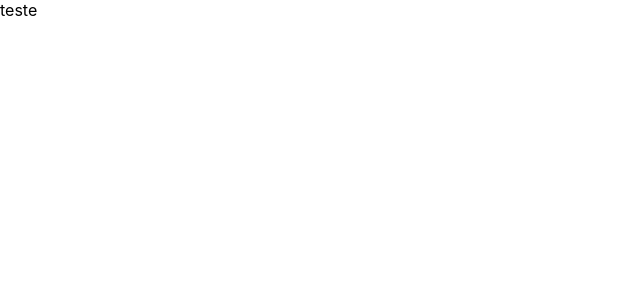
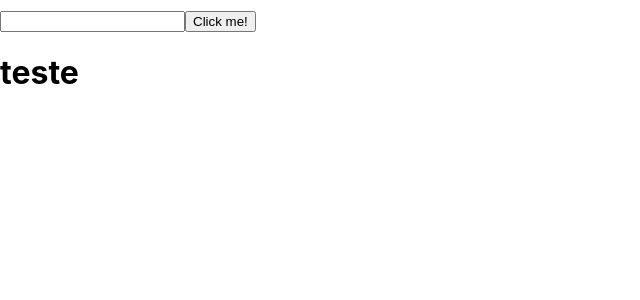
Before and after one commit to TL-Developer/reactmon, a React (Create React App) app: page / in a window 1280 px wide. Shown: the top 300 px of the page, without its empty margins (0-640 px from the left). Built offline with nearby package versions, Linux system fonts and the light colour scheme.

Commit message:
redux no app

```diff
--- a/package.json
+++ b/package.json
@@ -21,5 +21,9 @@
     "not dead",
     "not ie <= 11",
     "not op_mini all"
-  ]
+  ],
+  "devDependencies": {
+    "react-redux": "^5.1.0",
+    "redux": "^4.0.1"
+  }
 }
--- a/src/App.js
+++ b/src/App.js
@@ -3,8 +3,12 @@ import React, { Component } from 'react';
 class App extends Component {
   render() {
     return (
-      <div className="App">
-       teste
+      <div className="App" style={{ paddingTop: '10px' }}>
+        <input type='text' />
+        <button>
+          Click me!
+        </button>
+        <h1>teste</h1>
       </div>
     );
   }
--- /dev/null
+++ b/src/reducers/index.js
@@ -0,0 +1,5 @@
+import { clickReducer } from './clickReducer';
+
+export const Reducers = {
+  clickState: clickReducer
+};
--- /dev/null
+++ b/src/store/index.js
@@ -0,0 +1,4 @@
+import { createStore } from 'redux';
+import { Reducers } from '../reducers';
+
+export const Store = createStore(Reducers);
```
Also changed, not shown: src/reducers/clickReducer.js (added, +15 -0 lines), 1 other file (tests, documents, lock files or other folders).
